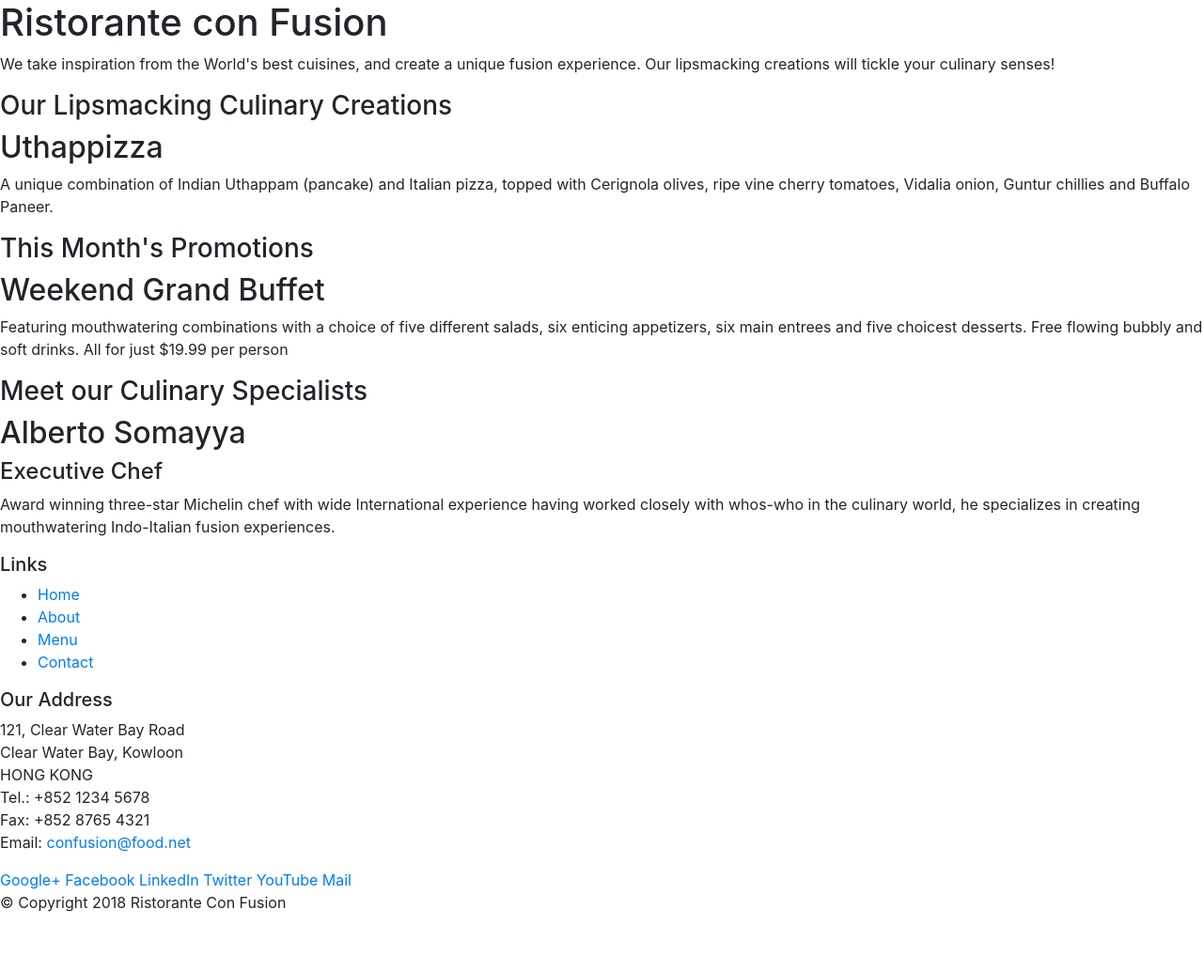
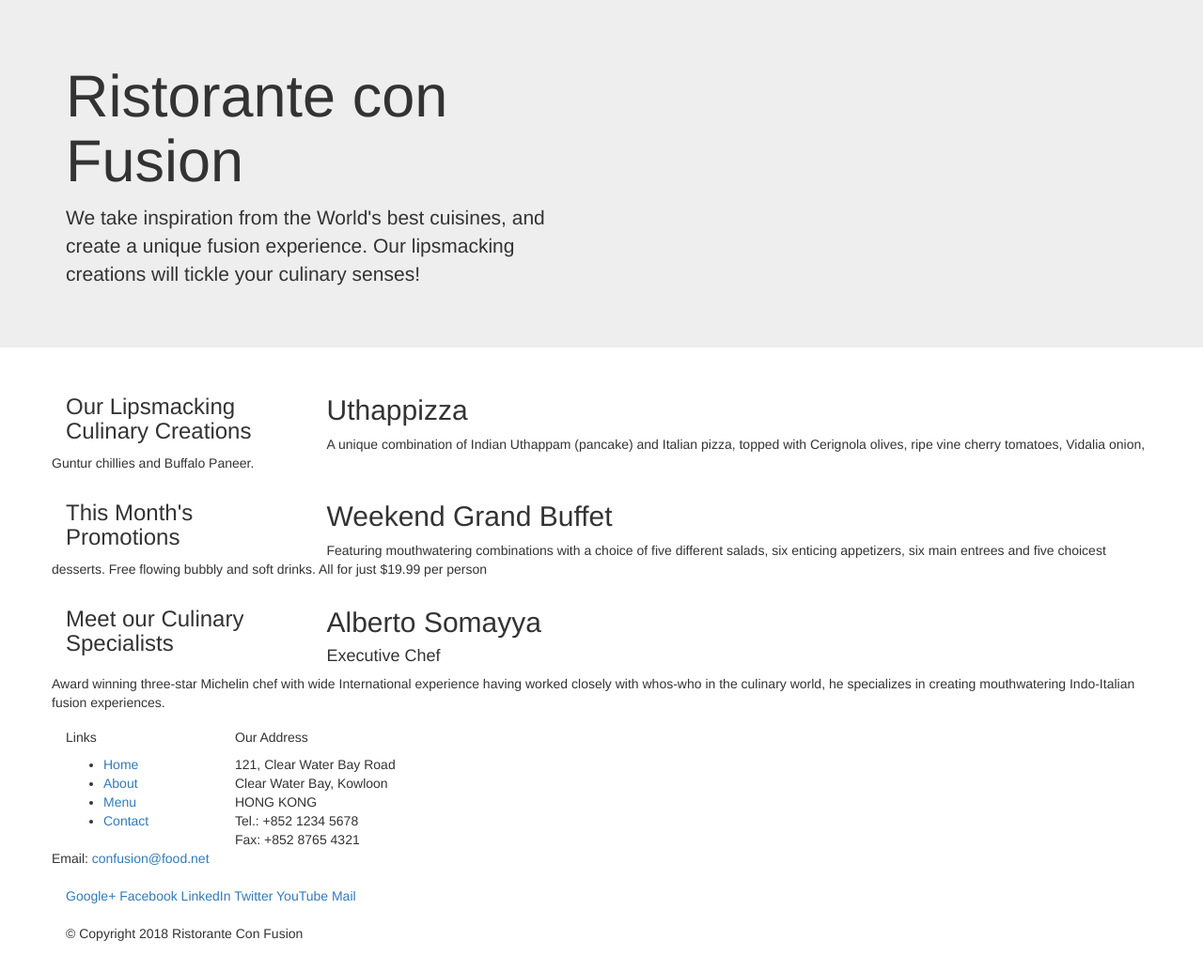
Before and after one commit to federico7marroquin/Bootstrap, a plain HTML site: page index.html in a window 1280 px wide. Shown: the whole page at 94% size. Before the commit the page ends 989 px from the top, so only its background shows below. Drawn offline with nearby package versions, Linux system fonts and the light colour scheme.

Commit message:
Botstrap Grid Part ONe

```diff
--- a/index.html
+++ b/index.html
@@ -15,46 +15,46 @@
 
 <body>
 
-    <header>
-        <div>
-            <div>
-                <div>
+    <header class="jumbotron">
+        <div class="container" >
+            <div class="row">
+                <div class="col-12 col-sm-6">
                     <h1>Ristorante con Fusion</h1>
                     <p>We take inspiration from the World's best cuisines, and create a unique fusion experience. Our lipsmacking creations will tickle your culinary senses!</p>
                 </div>
-                <div>
+                <div class="col-12 col-sm">
                 </div>
             </div>
         </div>
     </header>
 
-    <div>
-        <div>
-            <div>
+    <div class = " container">
+        <div class="row">
+            <div class="col-12 col-sm-4 col-md-3 order-sm-last ">
                 <h3>Our Lipsmacking Culinary Creations</h3>
             </div>
-            <div>
+            <div class="col col-sm order-sm-first col-md">
                 <h2>Uthappizza</h2>
                 <p>A unique combination of Indian Uthappam (pancake) and Italian pizza, topped with Cerignola olives, ripe vine cherry tomatoes, Vidalia onion, Guntur chillies and Buffalo Paneer.</p>
             </div>
         </div>
 
 
-        <div>
-            <div>
+        <div class="row">
+            <div class="col-12 col-sm-4 col-md-3">
                 <h3>This Month's Promotions</h3>
             </div>
-            <div>
+            <div class="col col-sm col-md">
                 <h2>Weekend Grand Buffet</h2>
                 <p>Featuring mouthwatering combinations with a choice of five different salads, six enticing appetizers, six main entrees and five choicest desserts. Free flowing bubbly and soft drinks. All for just $19.99 per person </p>
             </div>
         </div>
 
-        <div>
-            <div>
+        <div class="row">
+            <div class="col-12 col-sm-4 order-sm-last col-md-3">
                 <h3>Meet our Culinary Specialists</h3>
             </div>
-            <div>
+            <div class="col col-sm order-sm-first col-md">
                 <h2>Alberto Somayya</h2>
                 <h4>Executive Chef</h4>
                 <p>Award winning three-star Michelin chef with wide International experience having worked closely with whos-who in the culinary world, he specializes in creating mouthwatering Indo-Italian fusion experiences. </p>
@@ -63,9 +63,9 @@
     </div>
 
     <footer>
-        <div>
-            <div>
-                <div>
+        <div class="container">
+            <div class="row">
+                <div class="col-4 col-sm-2 offset-1">
                     <h5>Links</h5>
                     <ul>
                         <li><a href="#">Home</a></li>
@@ -74,7 +74,7 @@
                         <li><a href="#">Contact</a></li>
                     </ul>
                 </div>
-                <div>
+                <div cass="col-7 col-sm-5" >
                     <h5>Our Address</h5>
                     <address>
 		              121, Clear Water Bay Road<br>
@@ -86,7 +86,7 @@
 		           </address>
                 </div>
                 <div>
-                    <div>
+                    <div class="col-12 col-sm-4">
                         <a href="http://google.com/+">Google+</a>
                         <a href="http://www.facebook.com/profile.php?id=">Facebook</a>
                         <a href="http://www.linkedin.com/in/">LinkedIn</a>
@@ -96,8 +96,8 @@
                     </div>
                 </div>
            </div>
-           <div>
-                <div>
+           <div= class="row">
+                <div class="col-auto">
                     <p>© Copyright 2018 Ristorante Con Fusion</p>
                 </div>
            </div>
```
